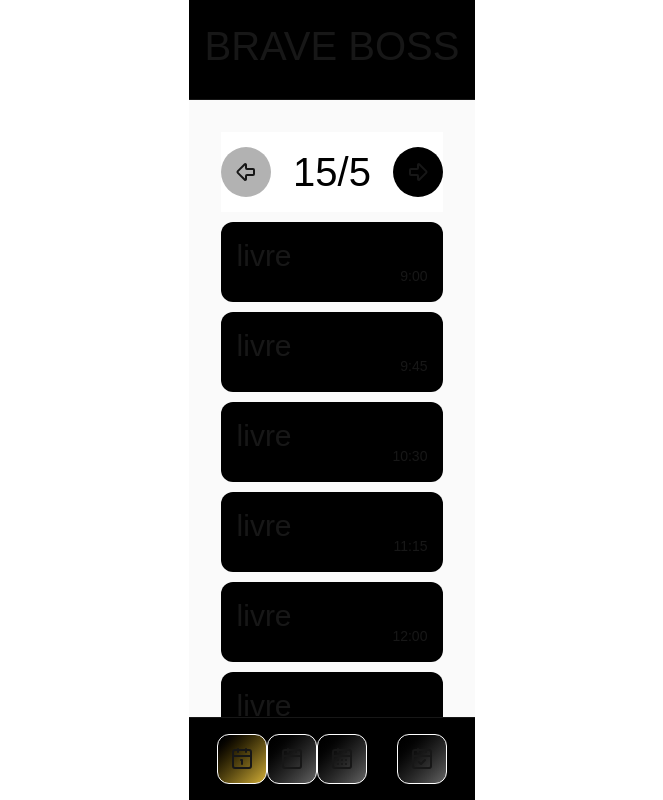
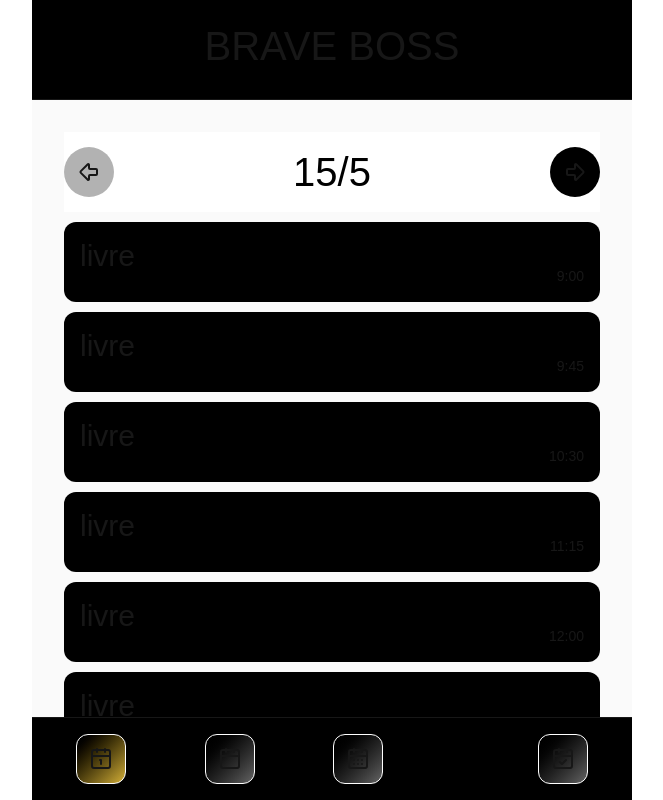
Before and after one commit to PauloMiguelVIdal/barberCallendar, a Next.js app: page / in a window 1280 px wide. Shown: the whole page, without its empty margins (308-971 px from the left). Built offline with nearby package versions, Linux system fonts and the light colour scheme.

Commit message:
realizado ajustes ui centralizado e w

```diff
--- a/app/page.tsx
+++ b/app/page.tsx
@@ -23,7 +23,7 @@ export default function Home() {
 
 
   return (
-    <div className="h-screen flex flex-col m-auto justify-center bg-zinc-50 max-w-[800px] ">      <header>
+<div className="h-screen w-full max-w-[600px] mx-auto flex flex-col justify-center bg-zinc-50">    <header>
       <div className="h-[100px] border-b bg-black">
         <h1 className=" text-center text-[40px] p-4">
           BRAVE BOSS
```
